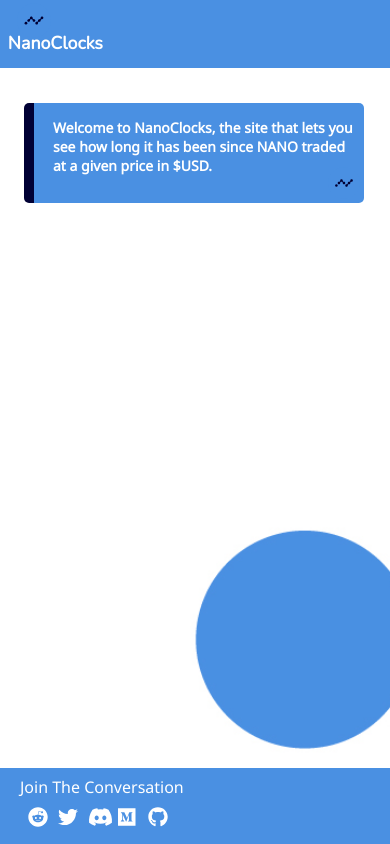
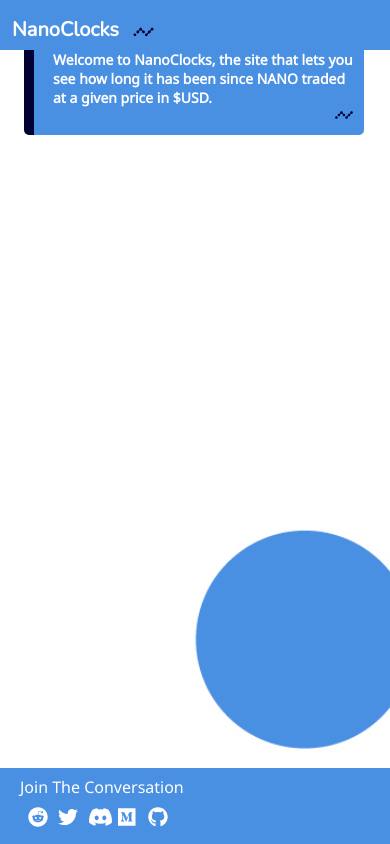
Before and after one commit to FergusLemon/nanoclocks, a React (Create React App) app: page / in a window 390 px wide. Built offline with nearby package versions, Linux system fonts and the light colour scheme; no server answers.

Commit message:
simplify header styling, remove animation from logo and make responsive.

```diff
--- a/src/header/styles/Header.css
+++ b/src/header/styles/Header.css
@@ -1,128 +1,85 @@
 .App-header {
-  position: relative;
+  position: fixed;
+  top: 0;
+  left: 0;
+  right: 0;
+  width: 100%;
+  z-index: 9999;
   background-color: #4a90e2;
-  min-height: 10vh;
+  min-height: 65px;
+  max-height: 65px;
   display: flex;
   flex-direction: column;
-  justify-content: center;
 }
 
 .App-logo {
-  animation: App-logo-spin infinite 20s linear;
-  height: 10vmin;
+  position: absolute;
+  top: 20px;
+  left: 80px;
+  padding: 2px;
+  height: 50px;
   pointer-events: none;
-  position: absolute;
-  top: -5%;
-  left: -5%;
 }
 
 .App-name {
   position: absolute;
-  top: 35%;
-  left: 2%;
-  font-size: calc(10px + 2vmin);
+  top: 10px;
+  left: 10px;
+  padding: 2px;
+  font-size: 20px;
   font-family: 'Nunito', sans-serif;
   font-weight: bold;
   color: #ffffff;
 }
 
-.App-link {
-  color: #61dafb;
-}
-
-@keyframes App-logo-spin {
-  from {
-    transform: rotate(0deg);
+@media only screen and (max-height: 650px) {
+  .App-header {
+    min-height: 50px;
+    max-height: 50px;
   }
-  to {
-    transform: rotate(360deg);
+  .App-logo {
+    top: 5px;
+  }
+  .App-name {
+    top: -6px;
   }
 }
 
-@media only screen and (max-width: 768px) {
+@media only screen and (min-height: 650px) and (max-height: 850px) and (max-width: 600px) {
   .App-header {
-    min-height: 12vh;
+    min-height: 50px;
+    max-height: 50px;
   }
-
   .App-logo {
-    height: 10vmin;
+    top: 5px;
   }
-
   .App-name {
-    top: 30%;
+    top: -6px;
   }
 }
 
-@media only screen and (max-width: 580px) {
-  .App-header {
-    min-height: 10vh;
+@media only screen and (max-width: 600px) {
+  .App-logo {
+    left: 85px;
+  }
+  .App-name {
+    top: -6px;
   }
 }
 
-@media only screen and (max-width: 420px) {
+@media only screen and (min-height: 1000px) {
   .App-header {
-    min-height: 8vh;
+    min-height: 100px;
+    max-height: 100px;
   }
-
   .App-logo {
-    height: 12vmin;
+    top: 40px;
+    left: 90px;
+    height: 75px;
   }
-
   .App-name {
-    top: 20%;
+    top: 35px;
+    left: 20px;
+    font-size: 24px;
   }
 }
-
-@media only screen and (max-width: 275px) {
-  .App-header {
-    min-height: 6vh;
-  }
-
-  .App-logo {
-    display: none;
-  }
-}
-
-@media only screen and (max-width: 275px) and (max-height: 600px) {
-  .App-header {
-    min-height: 8vh;
-  }
-
-  .App-name {
-    top: 0%;
-  }
-}
-
-@media only screen and (max-width: 70px) {
-  .App-name {
-    display: none;
-  }
-}
-
-@media only screen and (max-height: 568px) {
-  .App-logo {
-    display: none;
-  }
-
-  .App-name {
-    top: 10%;
-  }
-}
-
-@media only screen and (max-height: 400px) {
-  .App-name {
-    top: 0%;
-  }
-}
-
-@media only screen and (max-height: 300px) {
-  .App-name {
-    top: -30%;
-  }
-}
-
-@media only screen and (max-height: 210px) {
-  .App-name {
-    display: none;
-  }
-}
```
